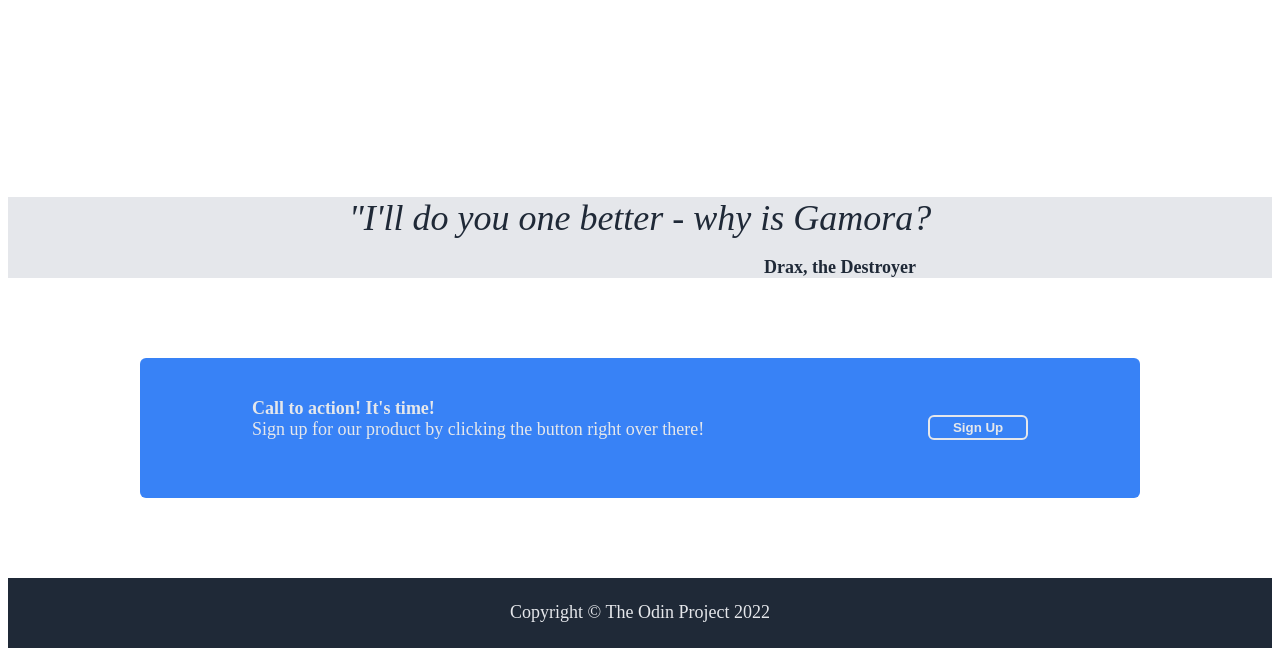
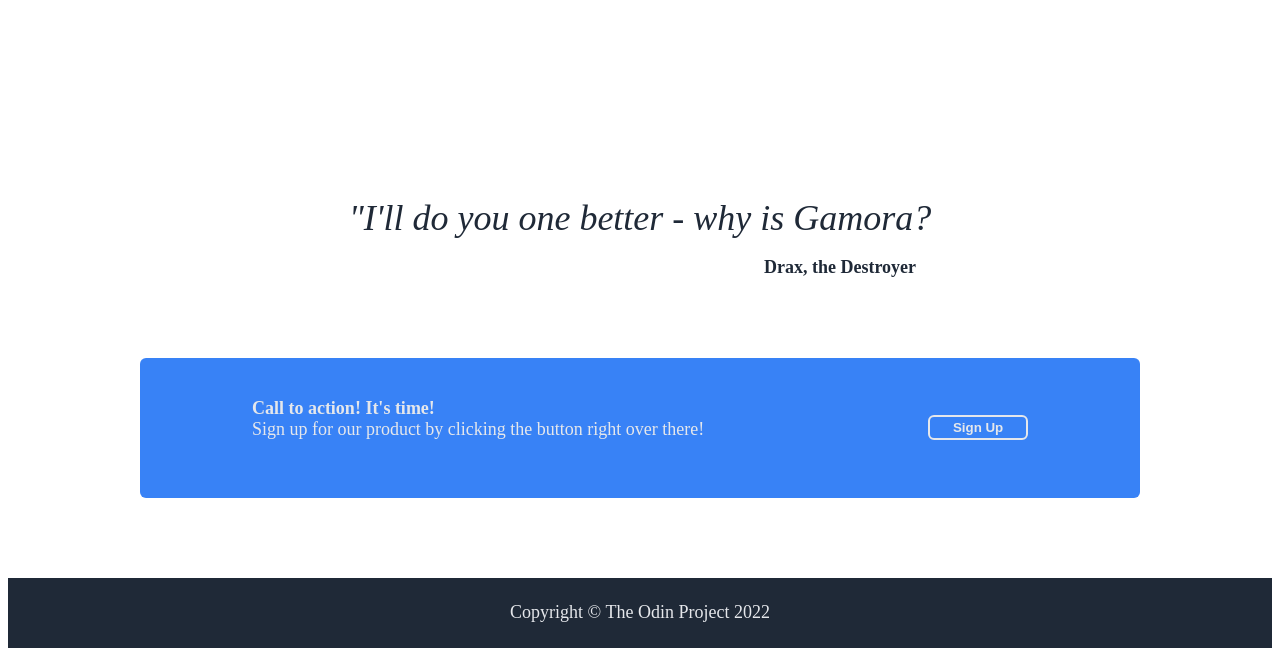
Before and after one commit to k-smth/landing_page, a plain HTML site: page index.html in a window 1280 px wide. Shown: the part 832-1488 px from the top of the page. Drawn offline with Linux system fonts and the light colour scheme.

Commit message:
removed background color for third container

```diff
--- a/styles.css
+++ b/styles.css
@@ -109,7 +109,6 @@ img {
 }
 
 .third {
-    background-color: #E5E7EB;
     text-align: center;
 }
 
```
